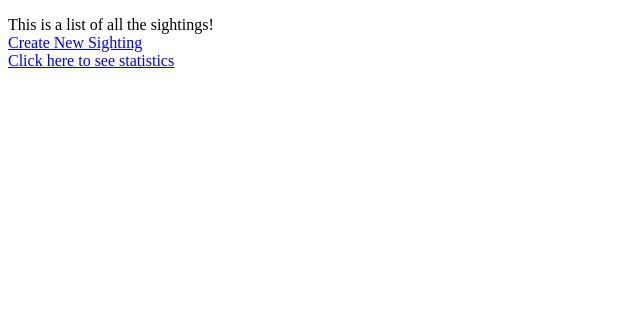
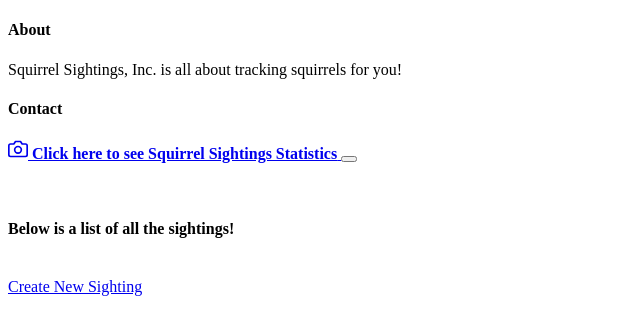
Before and after one commit to laraexm/squirrel-tracker, a Django app: page /sightings/ in a window 1280 px wide. Shown: the top 335 px of the page, without its empty margins (0-640 px from the left). Run offline with Django 3.2, Linux system fonts and the light colour scheme; data that the repository does not hold is empty.

Commit message:
edited html

```diff
--- a/app/templates/app/index.html
+++ b/app/templates/app/index.html
@@ -1,10 +1,51 @@
 <!doctype html>
 <html>
-        <body>
 
-		<p>This is a list of all the sightings!
+
+<header>
+      <div class="collapse bg-dark" id="navbarHeader">
+        <div class="container">
+          <div class="row">
+            <div class="col-sm-8 col-md-7 py-4">
+              <h4 class="text-white">About</h4>
+              <p class="text-muted">Squirrel Sightings, Inc. is all about tracking squirrels for you!</p>
+            </div>
+            <div class="col-sm-4 offset-md-1 py-4">
+              <h4 class="text-white">Contact</h4>
+              <ul class="list-unstyled">
+              </ul>
+            </div>
+          </div>
+        </div>
+      </div>
+      <div class="navbar navbar-dark bg-dark shadow-sm">
+        <div class="container d-flex justify-content-between">
+          <a href="{% url 'app:stats' %}" class="navbar-brand d-flex align-items-center">
+            <svg xmlns="http://www.w3.org/2000/svg" width="20" height="20" fill="none" stroke="currentColor" stroke-linecap="round" stroke-linejoin="round" stroke-width="2" aria-hidden="true" class="mr-2" viewBox="0 0 24 24" focusable="false"><path d="M23 19a2 2 0 0 1-2 2H3a2 2 0 0 1-2-2V8a2 2 0 0 1 2-2h4l2-3h6l2 3h4a2 2 0 0 1 2 2z"/><circle cx="12" cy="13" r="4"/></svg>
+            <strong>Click here to see Squirrel Sightings Statistics</strong>
+          </a>
+          <button class="navbar-toggler" type="button" data-toggle="collapse" data-target="#navbarHeader" aria-controls="navbarHeader" aria-expanded="false" aria-label="Toggle navigation">
+            <span class="navbar-toggler-icon"></span>
+          </button>
+        </div>
+      </div>
+</header>
+
+<head>
+	<style>
+	body {
+
+  background-image: url('https://nypost.com/wp-content/uploads/sites/2/2019/12/robberies-serious-crimes-spike-in-cent
+ral-park-this-year.jpg');
+	}
+	</style>
+	<br>
+		<br>
+             <h4 class="text-white">Below is a list of all the sightings!</h4>
+              <ul class="list-unstyled">
+              </ul>
+            </div>
 		<br><a href="{% url 'app:Create New Sighting'%}">Create New Sighting</a></li>
-		<br><a href="{% url 'app:stats'%}">Click here to see statistics</a></li>
 		</p>
 		<ul>
                         {% for squirrel in squirrels %}
@@ -14,6 +55,10 @@
 	 		<br><a href="{% url 'app:Update Sighting' squirrel.Unique_Squirrel_ID %}">Update</a></li>
 			<br>
 		{% endfor %}
-                </ul>
-        </body>
+
+		</ul>
+		</body>
+</head>
+
+
 </html>
```
Also changed, not shown: app/templates/app/stats.html (+22 -3 lines).
